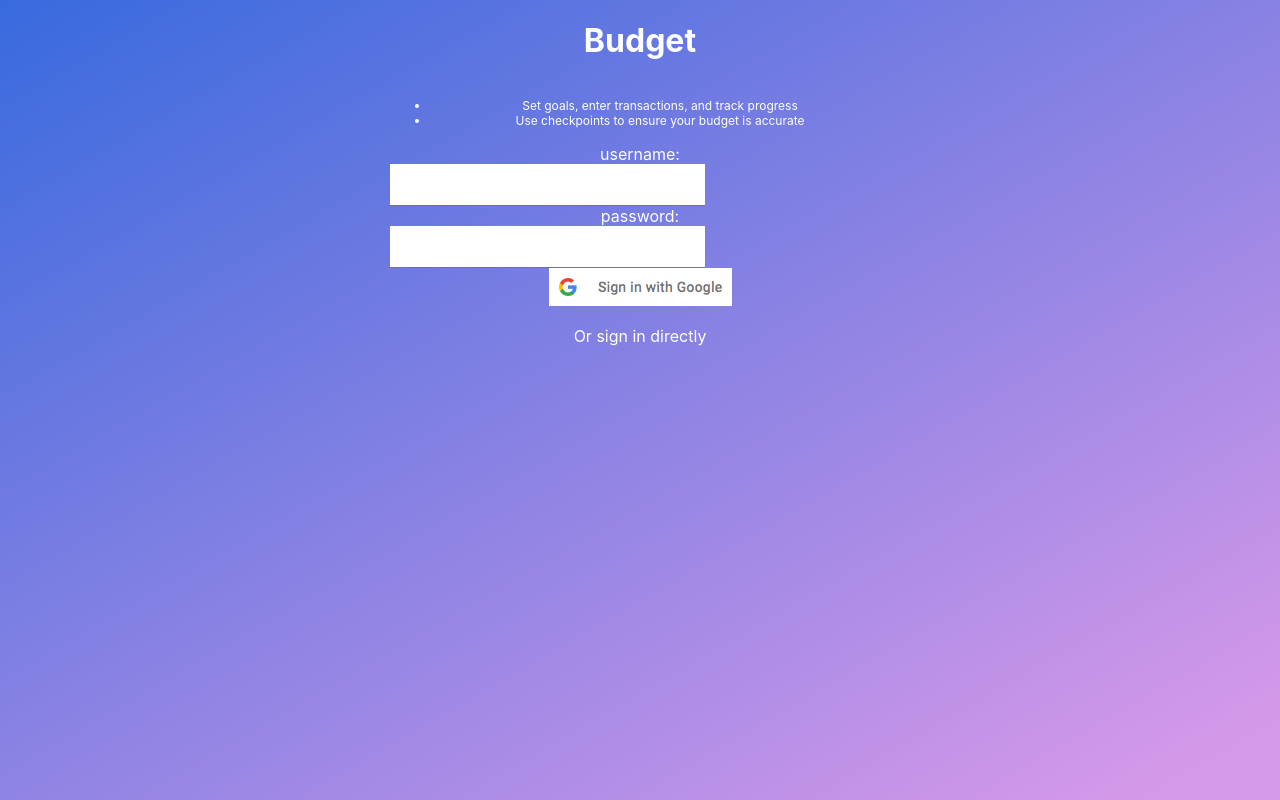
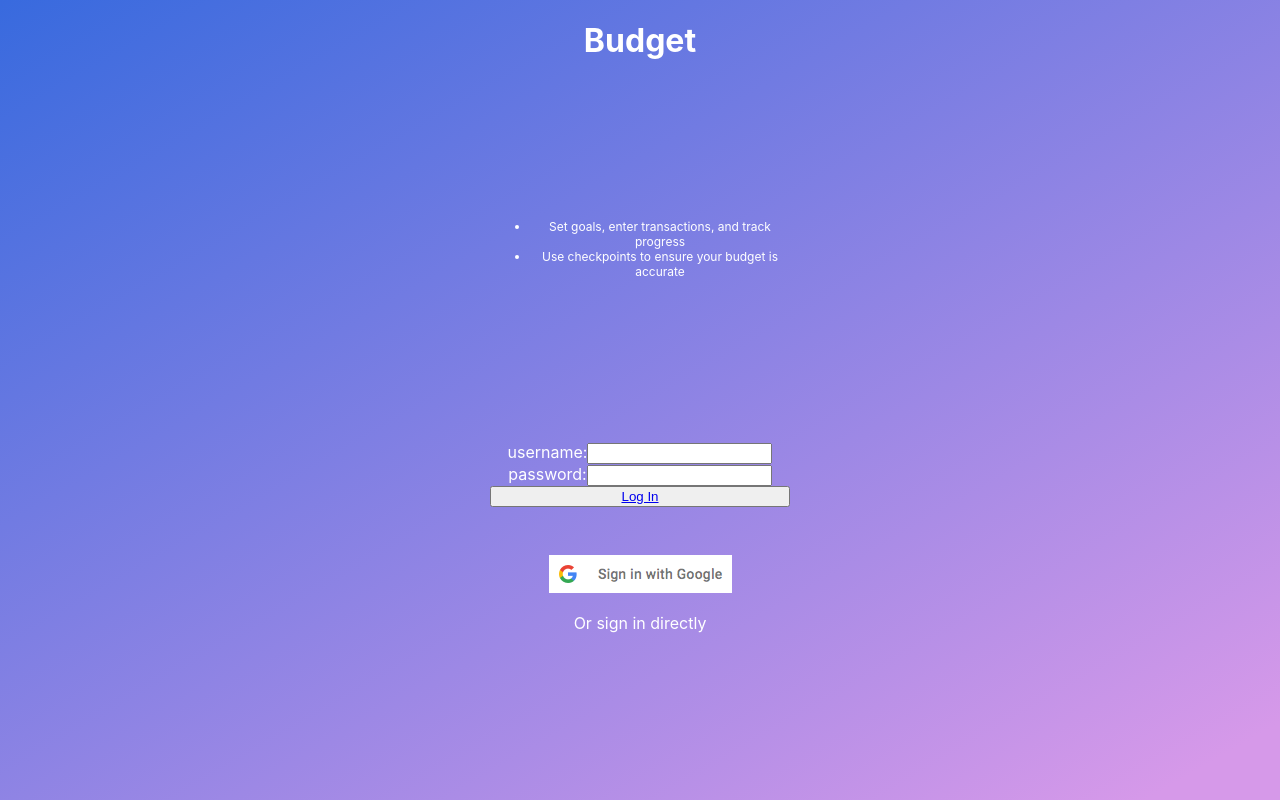
Before and after one commit to norogoth/plan_z_frontend, a React (Create React App) app: page / in a window 1280 px wide. Built offline with nearby package versions, Linux system fonts and the light colour scheme; the HTML template or start-up script is replaced by a standard one.

Commit message:
Committing work for the day.

```diff
--- a/src/App.css
+++ b/src/App.css
@@ -13,13 +13,9 @@
   }
 }
 
-input         {
-  font-size:18px;
-  padding:10px 10px 10px 5px;
-  display:block;
-  width:300px;
-  border:none;
-  border-bottom:1px solid #757575;
+.teDiv {
+	display: flex;
+	flex-direction: column;
 }
 
 .App-header {
@@ -42,6 +38,15 @@ input         {
 	height: 100%;
 }
 
+.transactionDiv {
+	max-width: 400px;
+	margin: 0 auto;
+}
+
+.btn-primary {
+	background: #3C65E7;
+}
+
 .googleLoginButton {
 	max-width: 200px;
 	background: none;
@@ -55,6 +60,11 @@ body {
 	background-repeat: no-repeat;
 	background-size: cover;
 	height: 100vh;
+	color: white;
+}
+
+.contentDiv > * {
+	height: 20%;
 }
 
 .contentDiv {
@@ -62,9 +72,8 @@ body {
 
 	margin: 0 auto;
 	max-width: 90%;
-	max-width: 500px;
+	max-width: 300px;
 	border-radius: 1rem;
-
 
 	text-align: center;
 	display: flex;
--- a/src/Budget.js
+++ b/src/Budget.js
@@ -1,5 +1,29 @@
+import NavigationBar from './NavigationBar.js';
+
+import {useState, useEffect} from 'react';
+
 export default function Budget() {
+	const [budget, setBudget] = useState({});
+
+	function getBudgetData(token) {
+		//do some code
+		console.log('getBudgetData() ran');
+	}
+
+	useEffect(()=>{
+		getBudgetData();
+	},[]);
+
 	return (
-		<p>This is where teh boodget goes</p>
+		<div >
+			<NavigationBar/>
+				<div className="budgetDiv">
+					<p>This is where teh boodget goes</p>
+					<div className="progress">
+						<div className="progress-bar" role="progressbar" style={{width: '25%'}} aria-valuenow="25" aria-valuemin="0" aria-valuemax="100">
+						</div>
+					</div>
+				</div>
+		</div>
 	);
 }
--- a/src/LoginPage.js
+++ b/src/LoginPage.js
@@ -1,3 +1,5 @@
+import {Link} from 'react-router-dom';
+
 export default function LoginPage() {
 
     function handleClick() {
@@ -19,6 +21,7 @@ export default function LoginPage() {
 					<div className="passwordDiv">
 						<label>password:</label><input></input>
 					</div>
+					<button><Link to='/budget'>Log In</Link></button>
 				</div>
 				<div className="googleDiv">
 					<button onClick = {() => handleClick()} className="googleLoginButton">
--- /dev/null
+++ b/src/NavigationBar.js
@@ -0,0 +1,12 @@
+export default function NavigationBar() {
+
+	return (
+		<div className="transactionDiv">
+			<nav class="navbar navbar-light bg-light">
+				<a class="navbar-brand" href="Budget">Budget</a>
+				<a class="navbar-brand" href="Transactions">Transactions</a>
+				<a class="navbar-brand" href="TransactionEntry">Enter Purchase</a>
+			</nav>
+		</div>
+	)
+}
--- a/src/TransactionEntry.js
+++ b/src/TransactionEntry.js
@@ -1,6 +1,32 @@
+import NavigationBar from './NavigationBar.js';
+
 export default function TransactionEntry() {
 
 	return (
-		<p> This is where you ENTER the TRANSACTIONS?!?!?!</p>
+		<div>
+			<NavigationBar/>
+			<div className="teDiv">
+				<p> This is where you ENTER the TRANSACTIONS?!?!?!</p>
+				<span>
+					<label>Date</label>
+					<input/>
+				</span>
+				<span>
+					<label>Category</label>
+					<input/>
+				</span>
+				<span>
+					<label>Amount</label>
+					<input/>
+				</span>
+				<span>
+					<label>Notes</label>
+					<input style={{minHeight: "5rem"}}/>
+				</span>
+				<button className="btn-primary">
+					submit
+				</button>
+			</div>
+		</div>
 	)
 }
--- a/src/Transactions.js
+++ b/src/Transactions.js
@@ -1,7 +1,12 @@
-
+import NavigationBar from './NavigationBar.js';
 
 export default function Transactions() {
 	return(
-		<p>This is where transactions go.</p>
+		<div>
+			<NavigationBar />
+			<div className="transactionDiv">
+				<p>This is where transactions will be displayed.</p>
+			</div>
+		</div>
 	);
 }
```
